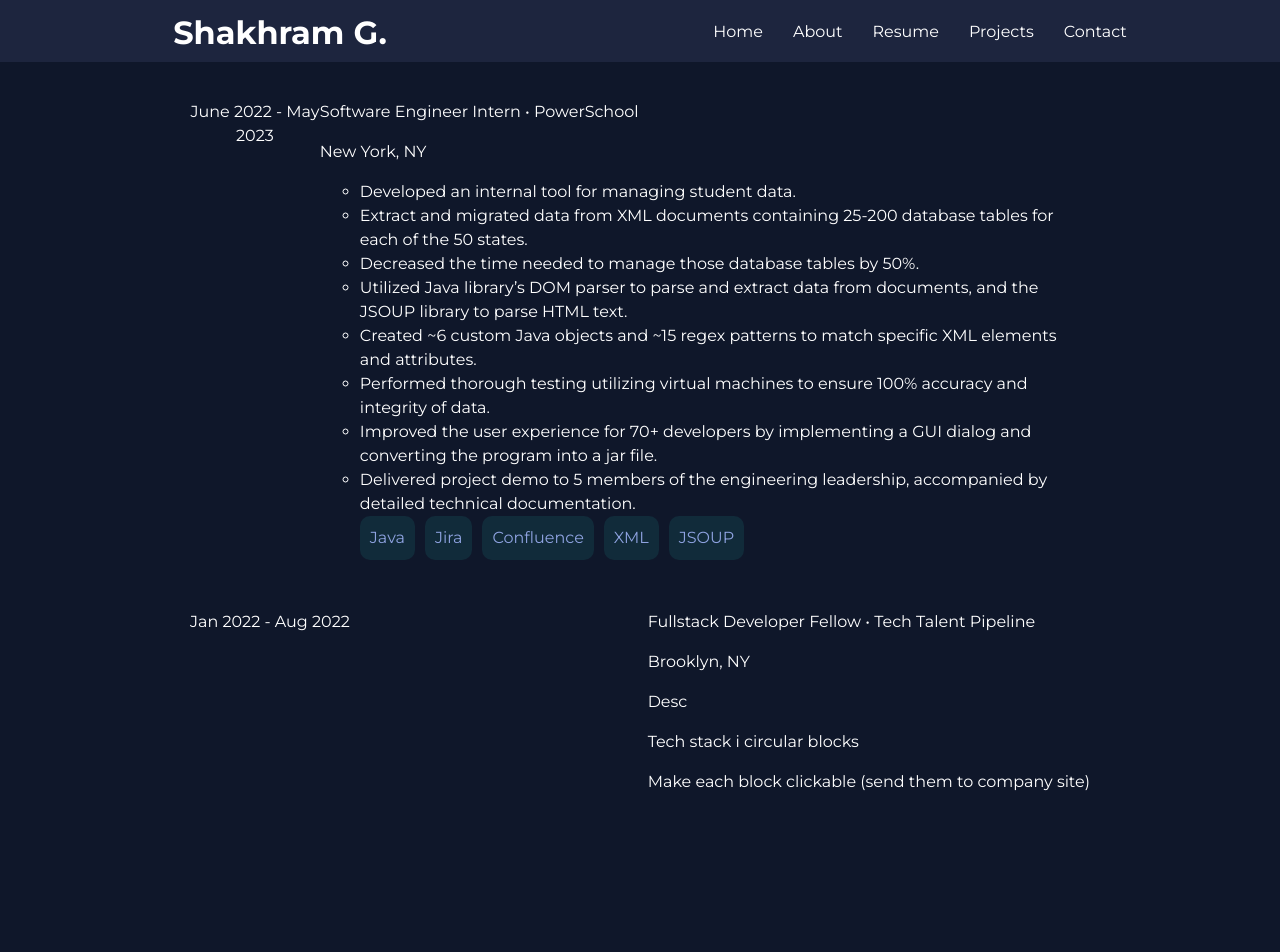
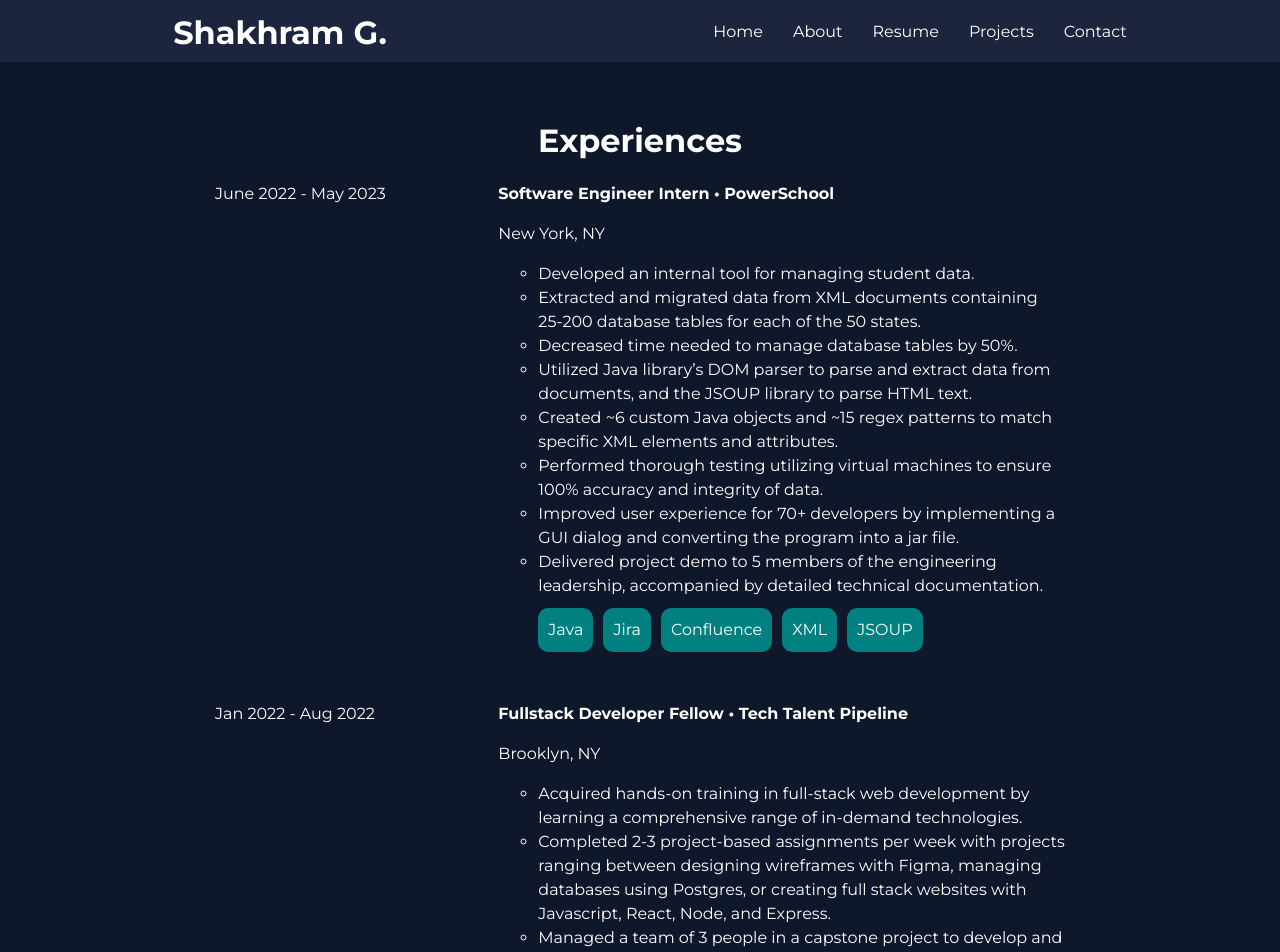
Before and after one commit to sgafurov/portfolio, a React (Create React App) app in the folder portfolio/: page /resume in a window 1280 px wide. Shown: the top 952 px of the page. Before the commit the page ends 860 px from the top, so only its background shows below. Built offline with nearby package versions, Linux system fonts and the light colour scheme.

Commit message:
Add more content to Resume and edit css

```diff
--- a/portfolio/src/components/Resume.js
+++ b/portfolio/src/components/Resume.js
@@ -3,32 +3,25 @@ import "../styles/Resume.css";
 export const Resume = () => {
   return (
     <div className="resume">
+      <h1>Experiences</h1>
       <ol>
-        <li className="job-experience">
-          <div
-            style={{
-              display: "flex",
-              alignContent: "center",
-              margin: "0 auto",
-              justifyContent: "space-between",
-            }}
-          >
-            <div>
-              <p style={{ margin: "0px" }}>June 2022 - May 2023</p>
+        <li className="experiences">
+          <div className="dates-and-descriptions">
+            <div className="job-dates">
+              <p>June 2022 - May 2023</p>
             </div>
-            <div style={{ textAlign: "left" }}>
-              <span>Software Engineer Intern • PowerSchool</span>
+            <div className="job-descriptions">
+              <span>
+                <strong>Software Engineer Intern • PowerSchool</strong>
+              </span>
               <p>New York, NY</p>
               <ul>
                 <li>Developed an internal tool for managing student data.</li>
                 <li>
-                  Extract and migrated data from XML documents containing 25-200
-                  database tables for each of the 50 states.
+                  Extracted and migrated data from XML documents containing
+                  25-200 database tables for each of the 50 states.
                 </li>
-                <li>
-                  Decreased the time needed to manage those database tables by
-                  50%.
-                </li>
+                <li>Decreased time needed to manage database tables by 50%.</li>
                 <li>
                   Utilized Java library’s DOM parser to parse and extract data
                   from documents, and the JSOUP library to parse HTML text.
@@ -42,9 +35,8 @@ export const Resume = () => {
                   ensure 100% accuracy and integrity of data.
                 </li>
                 <li>
-                  Improved the user experience for 70+ developers by
-                  implementing a GUI dialog and converting the program into a
-                  jar file.
+                  Improved user experience for 70+ developers by implementing a
+                  GUI dialog and converting the program into a jar file.
                 </li>
                 <li>
                   Delivered project demo to 5 members of the engineering
@@ -62,24 +54,43 @@ export const Resume = () => {
           </div>
         </li>
 
-        <li className="job-experience">
-          <div
-            style={{
-              display: "flex",
-              alignContent: "center",
-              margin: "0 auto",
-              justifyContent: "space-between",
-            }}
-          >
-            <div>
-              <p style={{ margin: "0px" }}>Jan 2022 - Aug 2022</p>
+        <li className="experiences">
+          <div className="dates-and-descriptions">
+            <div className="job-dates">
+              <p>Jan 2022 - Aug 2022</p>
             </div>
-            <div style={{ textAlign: "left" }}>
-              <span>Fullstack Developer Fellow • Tech Talent Pipeline</span>
+            <div className="job-descriptions">
+              <span>
+                <strong>
+                  Fullstack Developer Fellow • Tech Talent Pipeline
+                </strong>
+              </span>
               <p>Brooklyn, NY</p>
-              <p>Desc</p>
-              <p>Tech stack i circular blocks</p>
-              <p>Make each block clickable (send them to company site)</p>
+              <ul>
+                <li>
+                  Acquired hands-on training in full-stack web development by
+                  learning a comprehensive range of in-demand technologies.
+                </li>
+                <li>
+                  Completed 2-3 project-based assignments per week with projects
+                  ranging between designing wireframes with Figma, managing
+                  databases using Postgres, or creating full stack websites with
+                  Javascript, React, Node, and Express.
+                </li>
+                <li>
+                  Managed a team of 3 people in a capstone project to develop
+                  and deliver a full stack web application in 4 days.
+                </li>
+              </ul>
+              <ul className="technologies-used">
+                <li>Javascript</li>
+                <li>React</li>
+                <li>HTML</li>
+                <li>CSS</li>
+                <li>Node</li>
+                <li>Express</li>
+                <li>Postgres</li>
+              </ul>
             </div>
           </div>
         </li>
--- a/portfolio/src/styles/Resume.css
+++ b/portfolio/src/styles/Resume.css
@@ -1,29 +1,40 @@
 .resume {
-    max-width: 900px;
+    /* text-align: center; */
+    max-width: 850px;
     margin: 0 auto;
 }
 
-ol {
+.resume ol {
     list-style: none;
     margin: 0;
     padding: 0;
 }
 
-.job-experience {
+.experiences {
+    text-align: left;
     margin-bottom: 50px;
     line-height: 1.5;
 }
 
-/* .technologies-used {
-    list-style: none;
+.dates-and-descriptions {
     display: flex;
-    flex-wrap: wrap;
+    justify-content: space-between;
 }
 
-.technologies-used li div{
-    border: 1px white;
-    color: rgb(94 234 212/var(--tw-text-opacity));
-} */
+.job-dates {
+    flex: 1;
+    /* Takes 1 part of the available space */
+}
+
+.job-descriptions {
+    flex: 2;
+    /* Takes 2 parts of the available space, more than job-dates */
+}
+
+.job-dates p {
+    margin: 0px;
+
+}
 
 .technologies-used {
     list-style-type: none;
@@ -32,9 +43,10 @@ ol {
 }
 
 .technologies-used li {
-    background-color: rgba(45,212,191,.1);
-    color: rgb(143, 163, 225);
+    background-color: teal;
+    color: white;
     border-radius: 10px;
     padding: 10px;
     margin-right: 10px;
+    margin-top: 10px;
 }
```
